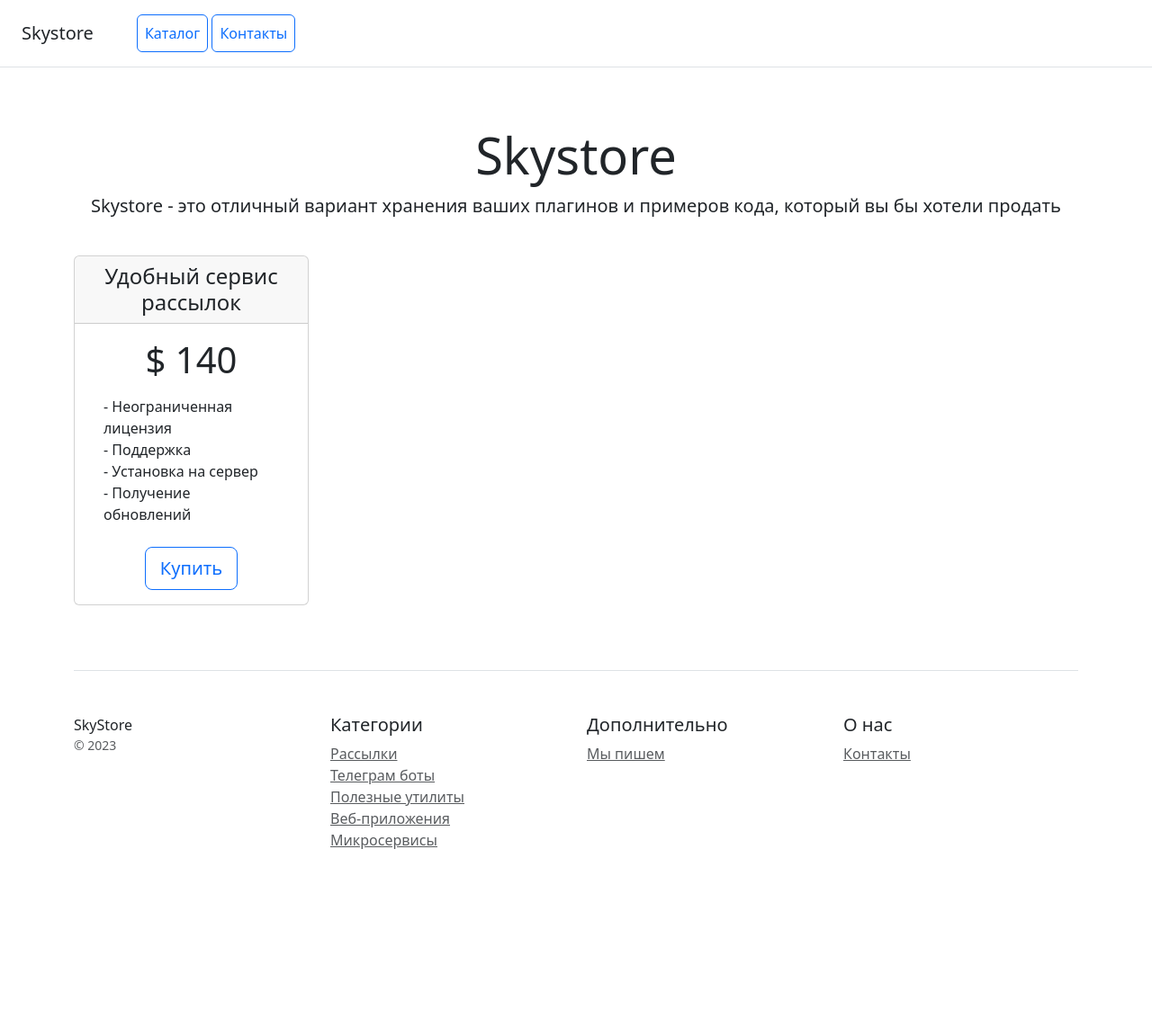
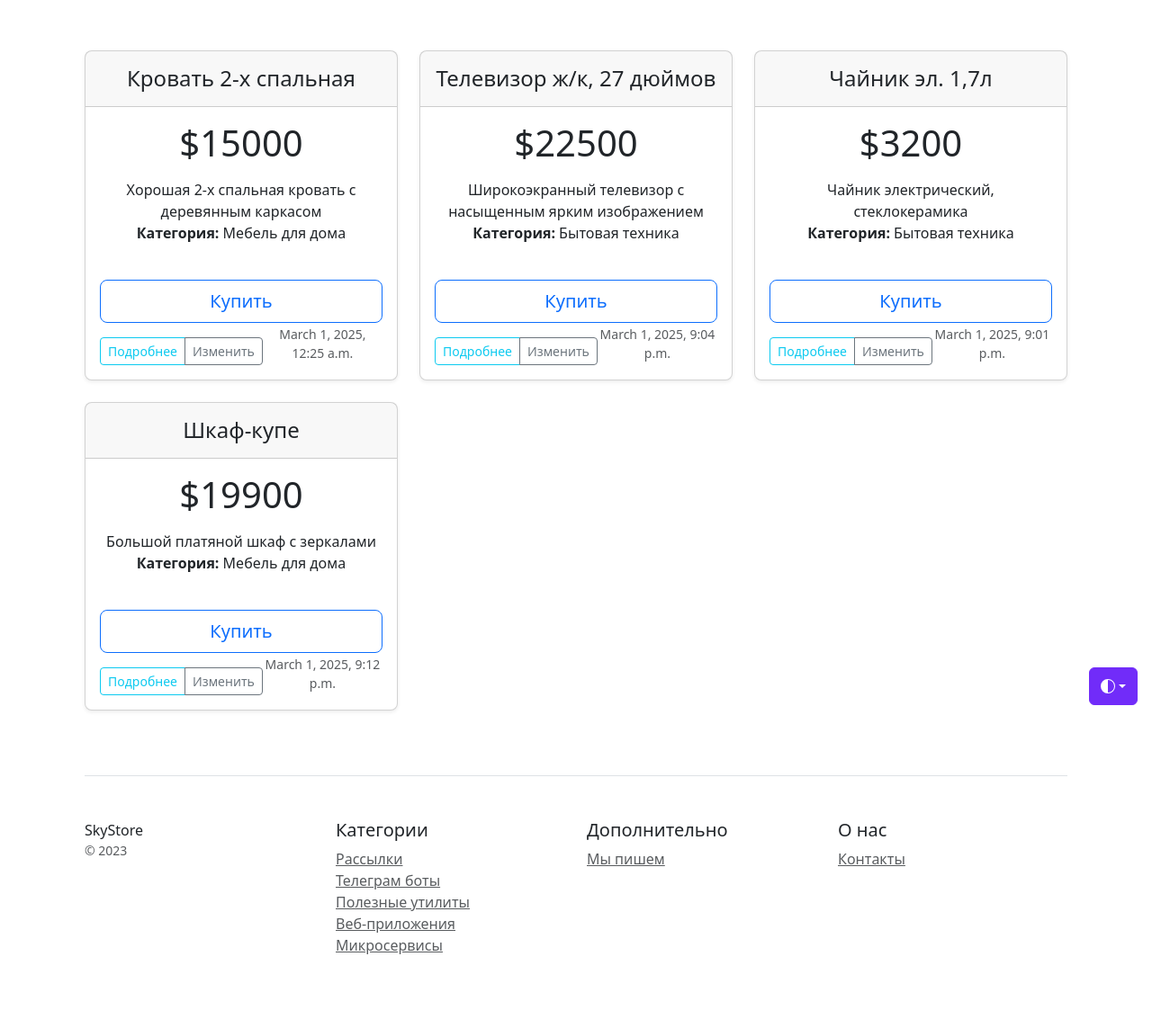
Before and after one commit to Sayana-All/Homework_OnlineStore_Django, a Django app: page /home/ in a window 1280 px wide. Shown: the whole page at 90% size. Before the commit the page ends 944 px from the top, so only its background shows below. Run offline with Django 5.2, Linux system fonts and the light colour scheme; data comes from the database, SQL or seed files in the repository; some libraries are stand-ins or nearby versions.

Commit message:
add base template and edit old templates

```diff
--- a/catalog/admin.py
+++ b/catalog/admin.py
@@ -17,4 +17,4 @@
 
     list_display = ("id", "name", "price", "category")
     list_filter = ("category",)
-    search_fields = ("name", "description", "category__name")
+    search_fields = ("name", "photo", "description", "category__name")
--- a/catalog/models.py
+++ b/catalog/models.py
@@ -35,7 +35,7 @@
     updated_at = models.DateTimeField(auto_now=True, verbose_name="Дата последнего изменения")
 
     def __str__(self):
-        return f"{self.name} по цене: {self.price}"
+        return f"{self.name} по цене: {self.price}$"
 
     class Meta:
         verbose_name = "продукт"
--- /dev/null
+++ b/catalog/templates/base.html
@@ -0,0 +1,198 @@
+<!doctype html>
+<html lang="ru" data-bs-theme="auto">
+<head>
+    <script src="/static/js/color-modes.js"></script>
+    <meta charset="utf-8">
+    <meta name="viewport" content="width=device-width, initial-scale=1.0">
+    <title>{% block title %}OnlineStore{% endblock %}</title>
+    <!-- Подключите статичеcкие файлы со стилями Bootstrap -->
+    <link rel="stylesheet" href="/static/css/bootstrap.min.css">
+
+    <!-- Favicons -->
+	<link rel="apple-touch-icon" href="/docs/5.3/assets/img/favicons/apple-touch-icon.png" sizes="180x180">
+	<link rel="icon" href="/docs/5.3/assets/img/favicons/favicon-32x32.png" sizes="32x32" type="image/png">
+	<link rel="icon" href="/docs/5.3/assets/img/favicons/favicon-16x16.png" sizes="16x16" type="image/png">
+	<link rel="mask-icon" href="/docs/5.3/assets/img/favicons/safari-pinned-tab.svg" color="#7952b3">
+	<link rel="icon" href="/docs/5.3/assets/img/favicons/favicon.ico">
+	<meta name="theme-color" content="#712cf9">
+
+    <style>
+      .bd-placeholder-img {
+        font-size: 1.125rem;
+        text-anchor: middle;
+        -webkit-user-select: none;
+        -moz-user-select: none;
+        user-select: none;
+      }
+
+      @media (min-width: 768px) {
+        .bd-placeholder-img-lg {
+          font-size: 3.5rem;
+        }
+      }
+
+      .b-example-divider {
+        width: 100%;
+        height: 3rem;
+        background-color: rgba(0, 0, 0, .1);
+        border: solid rgba(0, 0, 0, .15);
+        border-width: 1px 0;
+        box-shadow: inset 0 .5em 1.5em rgba(0, 0, 0, .1), inset 0 .125em .5em rgba(0, 0, 0, .15);
+      }
+
+      .b-example-vr {
+        flex-shrink: 0;
+        width: 1.5rem;
+        height: 100vh;
+      }
+
+      .bi {
+        vertical-align: -.125em;
+        fill: currentColor;
+      }
+
+      .nav-scroller {
+        position: relative;
+        z-index: 2;
+        height: 2.75rem;
+        overflow-y: hidden;
+      }
+
+      .nav-scroller .nav {
+        display: flex;
+        flex-wrap: nowrap;
+        padding-bottom: 1rem;
+        margin-top: -1px;
+        overflow-x: auto;
+        text-align: center;
+        white-space: nowrap;
+        -webkit-overflow-scrolling: touch;
+      }
+
+      .btn-bd-primary {
+        --bd-violet-bg: #712cf9;
+        --bd-violet-rgb: 112.520718, 44.062154, 249.437846;
+
+        --bs-btn-font-weight: 600;
+        --bs-btn-color: var(--bs-white);
+        --bs-btn-bg: var(--bd-violet-bg);
+        --bs-btn-border-color: var(--bd-violet-bg);
+        --bs-btn-hover-color: var(--bs-white);
+        --bs-btn-hover-bg: #6528e0;
+        --bs-btn-hover-border-color: #6528e0;
+        --bs-btn-focus-shadow-rgb: var(--bd-violet-rgb);
+        --bs-btn-active-color: var(--bs-btn-hover-color);
+        --bs-btn-active-bg: #5a23c8;
+        --bs-btn-active-border-color: #5a23c8;
+      }
+      .bd-mode-toggle {
+        z-index: 1500;
+      }
+    </style>
+</head>
+<body>
+    <svg xmlns="http://www.w3.org/2000/svg" style="display: none;">
+      <symbol id="check2" viewBox="0 0 16 16">
+        <path d="M13.854 3.646a.5.5 0 0 1 0 .708l-7 7a.5.5 0 0 1-.708 0l-3.5-3.5a.5.5 0 1 1 .708-.708L6.5 10.293l6.646-6.647a.5.5 0 0 1 .708 0z"/>
+      </symbol>
+      <symbol id="circle-half" viewBox="0 0 16 16">
+        <path d="M8 15A7 7 0 1 0 8 1v14zm0 1A8 8 0 1 1 8 0a8 8 0 0 1 0 16z"/>
+      </symbol>
+      <symbol id="moon-stars-fill" viewBox="0 0 16 16">
+        <path d="M6 .278a.768.768 0 0 1 .08.858 7.208 7.208 0 0 0-.878 3.46c0 4.021 3.278 7.277 7.318 7.277.527 0 1.04-.055 1.533-.16a.787.787 0 0 1 .81.316.733.733 0 0 1-.031.893A8.349 8.349 0 0 1 8.344 16C3.734 16 0 12.286 0 7.71 0 4.266 2.114 1.312 5.124.06A.752.752 0 0 1 6 .278z"/>
+        <path d="M10.794 3.148a.217.217 0 0 1 .412 0l.387 1.162c.173.518.579.924 1.097 1.097l1.162.387a.217.217 0 0 1 0 .412l-1.162.387a1.734 1.734 0 0 0-1.097 1.097l-.387 1.162a.217.217 0 0 1-.412 0l-.387-1.162A1.734 1.734 0 0 0 9.31 6.593l-1.162-.387a.217.217 0 0 1 0-.412l1.162-.387a1.734 1.734 0 0 0 1.097-1.097l.387-1.162zM13.863.099a.145.145 0 0 1 .274 0l.258.774c.115.346.386.617.732.732l.774.258a.145.145 0 0 1 0 .274l-.774.258a1.156 1.156 0 0 0-.732.732l-.258.774a.145.145 0 0 1-.274 0l-.258-.774a1.156 1.156 0 0 0-.732-.732l-.774-.258a.145.145 0 0 1 0-.274l.774-.258c.346-.115.617-.386.732-.732L13.863.1z"/>
+      </symbol>
+      <symbol id="sun-fill" viewBox="0 0 16 16">
+        <path d="M8 12a4 4 0 1 0 0-8 4 4 0 0 0 0 8zM8 0a.5.5 0 0 1 .5.5v2a.5.5 0 0 1-1 0v-2A.5.5 0 0 1 8 0zm0 13a.5.5 0 0 1 .5.5v2a.5.5 0 0 1-1 0v-2A.5.5 0 0 1 8 13zm8-5a.5.5 0 0 1-.5.5h-2a.5.5 0 0 1 0-1h2a.5.5 0 0 1 .5.5zM3 8a.5.5 0 0 1-.5.5h-2a.5.5 0 0 1 0-1h2A.5.5 0 0 1 3 8zm10.657-5.657a.5.5 0 0 1 0 .707l-1.414 1.415a.5.5 0 1 1-.707-.708l1.414-1.414a.5.5 0 0 1 .707 0zm-9.193 9.193a.5.5 0 0 1 0 .707L3.05 13.657a.5.5 0 0 1-.707-.707l1.414-1.414a.5.5 0 0 1 .707 0zm9.193 2.121a.5.5 0 0 1-.707 0l-1.414-1.414a.5.5 0 0 1 .707-.707l1.414 1.414a.5.5 0 0 1 0 .707zM4.464 4.465a.5.5 0 0 1-.707 0L2.343 3.05a.5.5 0 1 1 .707-.707l1.414 1.414a.5.5 0 0 1 0 .708z"/>
+      </symbol>
+    </svg>
+
+    <div class="dropdown position-fixed bottom-0 end-0 mb-3 me-3 bd-mode-toggle">
+      <button class="btn btn-bd-primary py-2 dropdown-toggle d-flex align-items-center"
+              id="bd-theme"
+              type="button"
+              aria-expanded="false"
+              data-bs-toggle="dropdown"
+              aria-label="Toggle theme (auto)">
+        <svg class="bi my-1 theme-icon-active" width="1em" height="1em"><use href="#circle-half"></use></svg>
+        <span class="visually-hidden" id="bd-theme-text">Toggle theme</span>
+      </button>
+      <ul class="dropdown-menu dropdown-menu-end shadow" aria-labelledby="bd-theme-text">
+        <li>
+          <button type="button" class="dropdown-item d-flex align-items-center" data-bs-theme-value="light" aria-pressed="false">
+            <svg class="bi me-2 opacity-50 theme-icon" width="1em" height="1em"><use href="#sun-fill"></use></svg>
+            Light
+            <svg class="bi ms-auto d-none" width="1em" height="1em"><use href="#check2"></use></svg>
+          </button>
+        </li>
+        <li>
+          <button type="button" class="dropdown-item d-flex align-items-center" data-bs-theme-value="dark" aria-pressed="false">
+            <svg class="bi me-2 opacity-50 theme-icon" width="1em" height="1em"><use href="#moon-stars-fill"></use></svg>
+            Dark
+            <svg class="bi ms-auto d-none" width="1em" height="1em"><use href="#check2"></use></svg>
+          </button>
+        </li>
+        <li>
+          <button type="button" class="dropdown-item d-flex align-items-center active" data-bs-theme-value="auto" aria-pressed="true">
+            <svg class="bi me-2 opacity-50 theme-icon" width="1em" height="1em"><use href="#circle-half"></use></svg>
+            Auto
+            <svg class="bi ms-auto d-none" width="1em" height="1em"><use href="#check2"></use></svg>
+          </button>
+        </li>
+      </ul>
+    </div>
+
+    <svg xmlns="http://www.w3.org/2000/svg" style="display: none;">
+      <symbol id="check" viewBox="0 0 16 16">
+        <title>Check</title>
+        <path d="M13.854 3.646a.5.5 0 0 1 0 .708l-7 7a.5.5 0 0 1-.708 0l-3.5-3.5a.5.5 0 1 1 .708-.708L6.5 10.293l6.646-6.647a.5.5 0 0 1 .708 0z"/>
+      </symbol>
+    </svg>
+
+    <div class="container py-3">
+        {% include "includes/inc_menu.html" %}
+
+        <div class="pricing-header p-3 pb-md-4 mx-auto text-center">
+          {% include "includes/header.html" %}
+        </div>
+
+        <div class="container">
+        {% block content%}{% endblock %}
+
+        <footer class="pt-4 my-md-5 pt-md-5 border-top">
+            <div class="row">
+                <div class="col-12 col-md">
+                    SkyStore
+                    <small class="d-block mb-3 text-muted">&copy; 2023</small>
+                </div>
+                <div class="col-6 col-md">
+                    <h5>Категории</h5>
+                    <ul class="list-unstyled text-small">
+                        <li><a class="text-muted" href="#">Рассылки</a></li>
+                        <li><a class="text-muted" href="#">Телеграм боты</a></li>
+                        <li><a class="text-muted" href="#">Полезные утилиты</a></li>
+                        <li><a class="text-muted" href="#">Веб-приложения</a></li>
+                        <li><a class="text-muted" href="#">Микросервисы</a></li>
+                    </ul>
+                </div>
+                <div class="col-6 col-md">
+                    <h5>Дополнительно</h5>
+                    <ul class="list-unstyled text-small">
+                        <li><a class="text-muted" href="#">Мы пишем</a></li>
+                    </ul>
+                </div>
+                <div class="col-6 col-md">
+                    <h5>О нас</h5>
+                    <ul class="list-unstyled text-small">
+                        <li><a class="text-muted" href="/contacts/">Контакты</a></li>
+                    </ul>
+                </div>
+            </div>
+        </footer>
+        </div>
+    </div>
+
+    <!-- Подключите статичеcкие файлы со скриптами Bootstrap -->
+    <script src="/static/js/bootstrap.bundle.min.js"></script>
+</body>
+</html>
--- a/catalog/templates/home.html
+++ b/catalog/templates/home.html
@@ -1,80 +1,30 @@
-<!doctype html>
-<html lang="en">
-<head>
-    <meta charset="utf-8">
-    <meta name="viewport" content="width=device-width, initial-scale=1">
-    <title>Skystore</title>
-    <!-- Подключите статичеcкие файлы со стилями Bootstrap -->
-    <link rel="stylesheet" href="/static/css/bootstrap.min.css">
-</head>
-<body>
-<div class="d-flex flex-column flex-md-row align-items-center p-3 px-md-4 mb-3 bg-white border-bottom box-shadow">
-    <h5 class="my-0 mr-md-auto font-weight-normal">Skystore</h5>
-    <nav class="ms-5">
-        <a class="p-2 btn btn-outline-primary" href="#">Каталог</a>
-        <a class="p-2 btn btn-outline-primary" href="/contacts/">Контакты</a>
-    </nav>
-</div>
+{% extends "base.html" %}
 
-<div class="pricing-header px-3 py-3 pt-md-5 pb-md-4 mx-auto text-center">
-    <h1 class="display-4">Skystore</h1>
-    <p class="lead">Skystore - это отличный вариант хранения ваших плагинов и примеров кода, который вы бы хотели
-        продать</p>
-</div>
+{% block title %}Главная страница{% endblock %}
 
-<div class="container">
-    <div class="row text-center">
-        <div class="col-3">
-            <div class="card mb-4 box-shadow">
-                <div class="card-header">
-                    <h4 class="my-0 font-weight-normal">Удобный сервис рассылок</h4>
+{% block content %}
+    <div class="row row-cols-1 row-cols-md-3 mb-3 text-center">
+        {% for product in products %}
+        <div class="col">
+            <div class="card mb-4 rounded-3 shadow-sm">
+                <div class="card-header py-3">
+                    <h4 class="my-0 fw-normal">{{ product.name }}</h4>
                 </div>
                 <div class="card-body">
-                    <h1 class="card-title pricing-card-title">$ 140</h1>
-                    <ul class="list-unstyled mt-3 mb-4 text-start m-3">
-                        <li>- Неограниченная лицензия</li>
-                        <li>- Поддержка</li>
-                        <li>- Установка на сервер</li>
-                        <li>- Получение обновлений</li>
+                    <h1 class="card-title pricing-card-title">${{ product.price }}</h1>
+                    <ul class="list-unstyled mt-3 mb-4">    <li>{{ product.description | truncatechars:100}}</li>   <li><b>Категория:</b> {{ product.category }}</li>
                     </ul>
-                    <button type="button" class="btn btn-lg btn-block btn-outline-primary">Купить</button>
+                    <button type="button" class="w-100 mt-3 btn btn-lg btn-outline-primary">Купить</button>
+                    <div class="d-flex justify-content-between align-items-center">
+                        <div class="btn-group mt-3">
+                            <a href="/product_detail/{{product.id}}/" class="btn btn-sm btn-outline-info">Подробнее</a>
+                            <a href="#" class="btn btn-sm btn-outline-secondary">Изменить</a>
+                        </div>
+                        <small class="text-body-secondary">{{ product.updated_at }}</small>
+                    </div>
                 </div>
             </div>
         </div>
+        {% endfor %}
     </div>
-
-    <footer class="pt-4 my-md-5 pt-md-5 border-top">
-        <div class="row">
-            <div class="col-12 col-md">
-                SkyStore
-                <small class="d-block mb-3 text-muted">&copy; 2023</small>
-            </div>
-            <div class="col-6 col-md">
-                <h5>Категории</h5>
-                <ul class="list-unstyled text-small">
-                    <li><a class="text-muted" href="#">Рассылки</a></li>
-                    <li><a class="text-muted" href="#">Телеграм боты</a></li>
-                    <li><a class="text-muted" href="#">Полезные утилиты</a></li>
-                    <li><a class="text-muted" href="#">Веб-приложения</a></li>
-                    <li><a class="text-muted" href="#">Микросервисы</a></li>
-                </ul>
-            </div>
-            <div class="col-6 col-md">
-                <h5>Дополнительно</h5>
-                <ul class="list-unstyled text-small">
-                    <li><a class="text-muted" href="#">Мы пишем</a></li>
-                </ul>
-            </div>
-            <div class="col-6 col-md">
-                <h5>О нас</h5>
-                <ul class="list-unstyled text-small">
-                    <li><a class="text-muted" href="/contacts/">Контакты</a></li>
-                </ul>
-            </div>
-        </div>
-    </footer>
-</div>
-<!-- Подключите статичеcкие файлы со скриптами Bootstrap -->
-<script src="/static/js/bootstrap.bundle.min.js"></script>
-</body>
-</html>
+{% endblock %}
--- a/catalog/urls.py
+++ b/catalog/urls.py
@@ -8,4 +8,5 @@
 urlpatterns = [
     path("home/", views.home, name="home"),
     path("contacts/", views.contacts, name="contacts"),
+    path("product_detail/<int:pk>/", views.product_detail, name="product_detail"),
 ]
--- a/catalog/views.py
+++ b/catalog/views.py
@@ -1,10 +1,14 @@
 from django.http import HttpResponse
-from django.shortcuts import render
+from django.shortcuts import get_object_or_404, render
+
+from catalog.models import Product, Category
 
 
 def home(request):
     """Контроллер для домашней страницы"""
-    return render(request, "home.html")
+    products = Product.objects.all()
+    context = {"products": products}
+    return render(request, "home.html", context)
 
 
 def contacts(request):
@@ -14,3 +18,22 @@
         message = request.POST.get("message")
         return HttpResponse(f"Спасибо, {name}! Ваше сообщение принято и будет рассмотрено в ближайшее время.")
     return render(request, "contacts.html")
+
+
+def product_detail(request, pk):
+    """Контроллер для домашней страницы"""
+    product = get_object_or_404(Product, pk=pk)
+    context = {"product": product}
+    return render(request, "product_detail.html", context)
+
+def add_product(request):
+    """Контроллер для страницы контактов"""
+    products = Product.objects.all()
+    categories = Category.objects.all()
+    context = {"categories": categories,
+               "products": products,}
+    if request.method == "POST":
+        name = request.POST.get("name")
+        message = request.POST.get("message")
+        return HttpResponse(f"Спасибо, {name}! Ваше сообщение принято и будет рассмотрено в ближайшее время.")
+    return render(request, "add_product.html")
```
Also changed, not shown: catalog/templates/contacts.html (+7 -55 lines).
